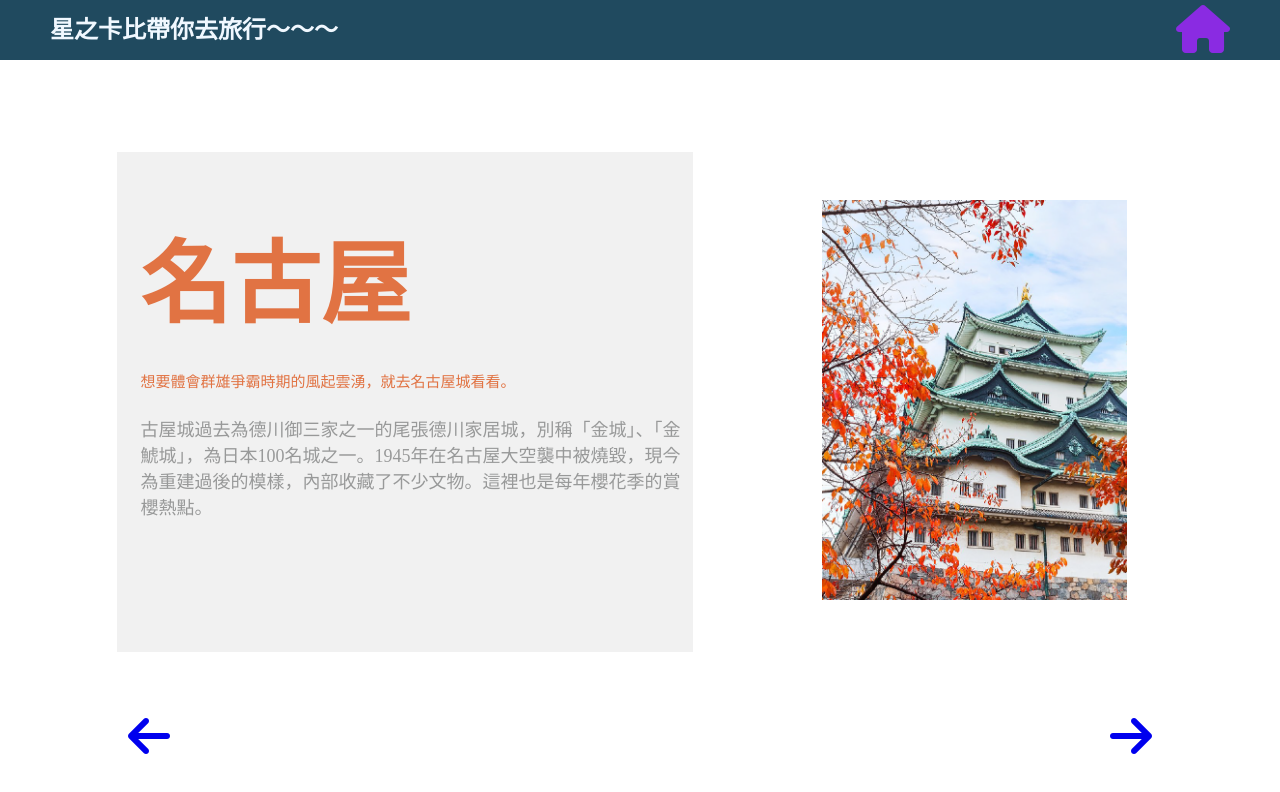
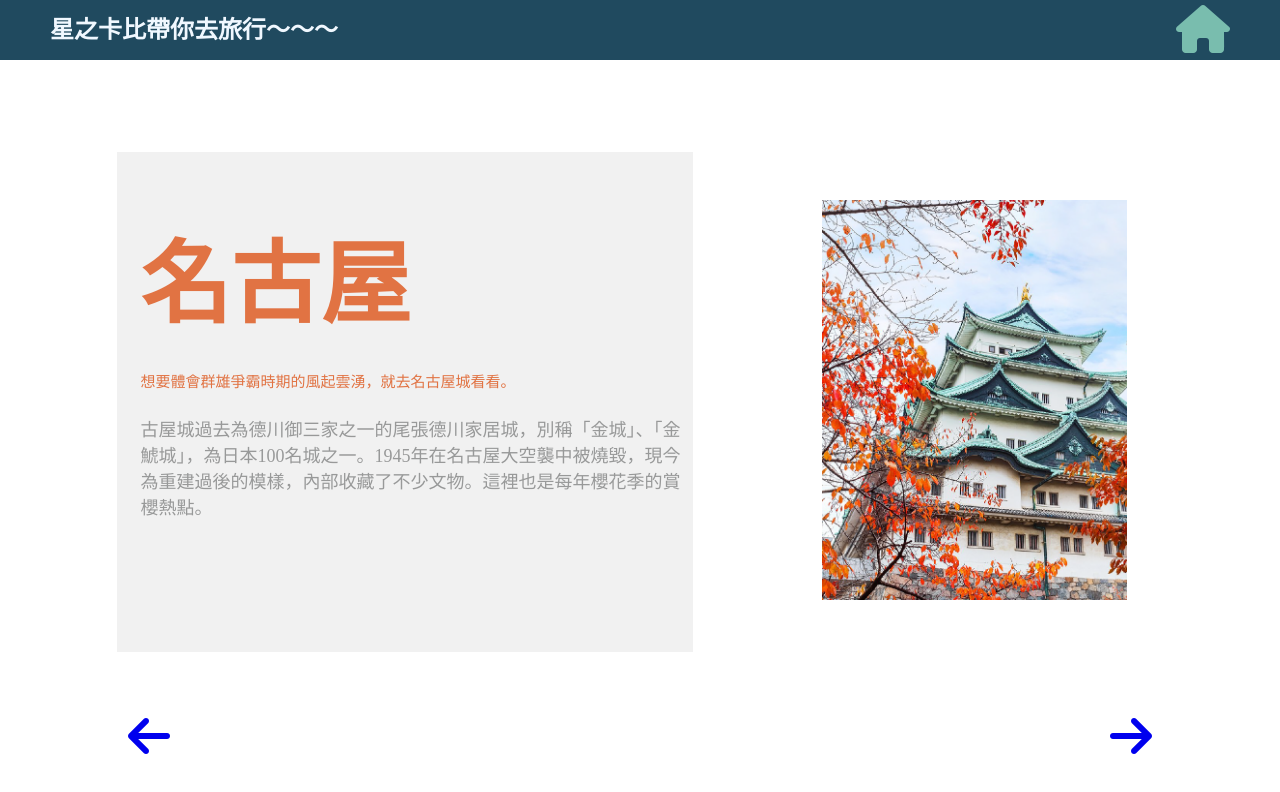
Before and after one commit to VictorYeung0725/----websit, a plain HTML site: page victor/victorpage.html in a window 1280 px wide. In both pictures the pointer is over the link 1203 px from the left and 30 px from the top of the page. Drawn offline with Linux system fonts and the light colour scheme.

Commit message:
change the hover color of home btn

```diff
--- a/cecilia/cecilia-page.css
+++ b/cecilia/cecilia-page.css
@@ -36,7 +36,7 @@
 }
 
 .rectangle div a:hover{
-  color: blueviolet;
+  color: #79BDAE;
 }
 
 /* main part */
--- a/morris/morris-page.css
+++ b/morris/morris-page.css
@@ -35,7 +35,7 @@
     color: white;
 }
 .rectangle div a:hover{
-    color: blueviolet;
+    color: #79BDAE;
 }
 
 /* main part */
--- a/victor/victorpage.css
+++ b/victor/victorpage.css
@@ -36,7 +36,7 @@
 }
 
 .rectangle div a:hover{
-    color: blueviolet;
+    color: #79BDAE;
 }
 
 
```
